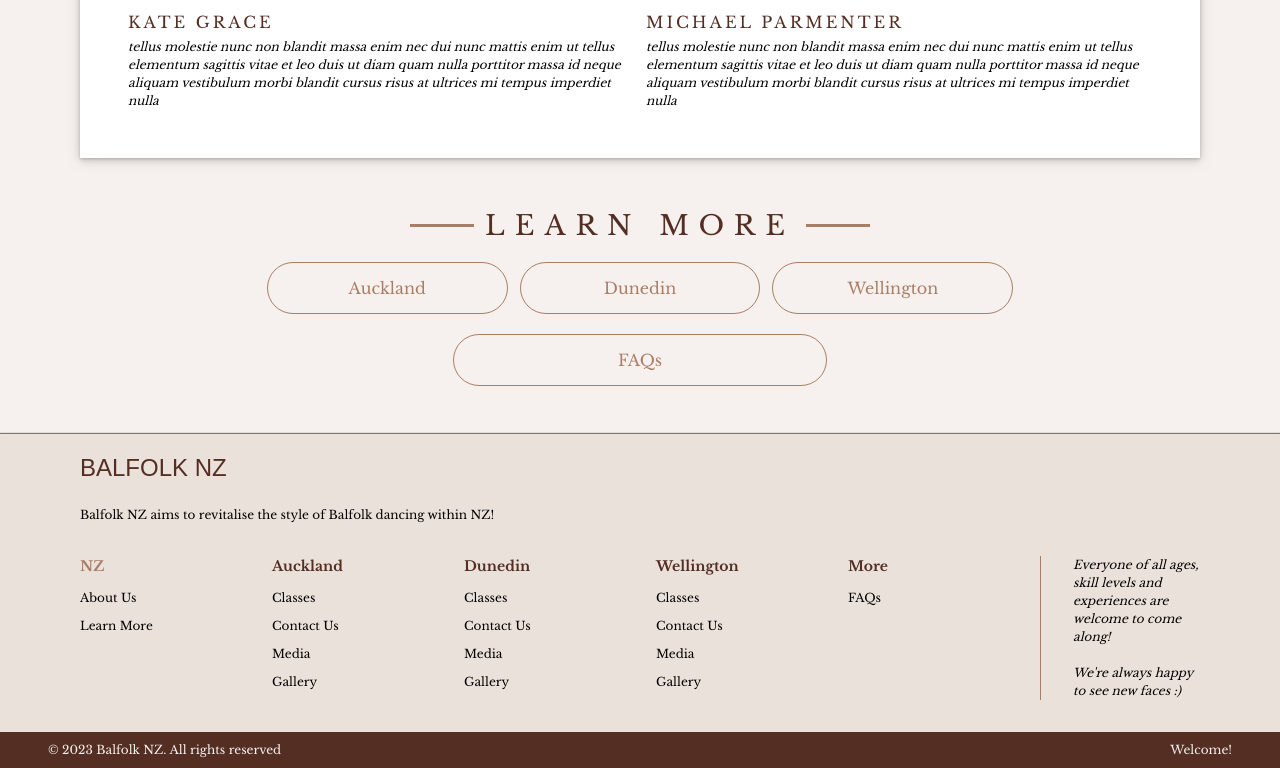
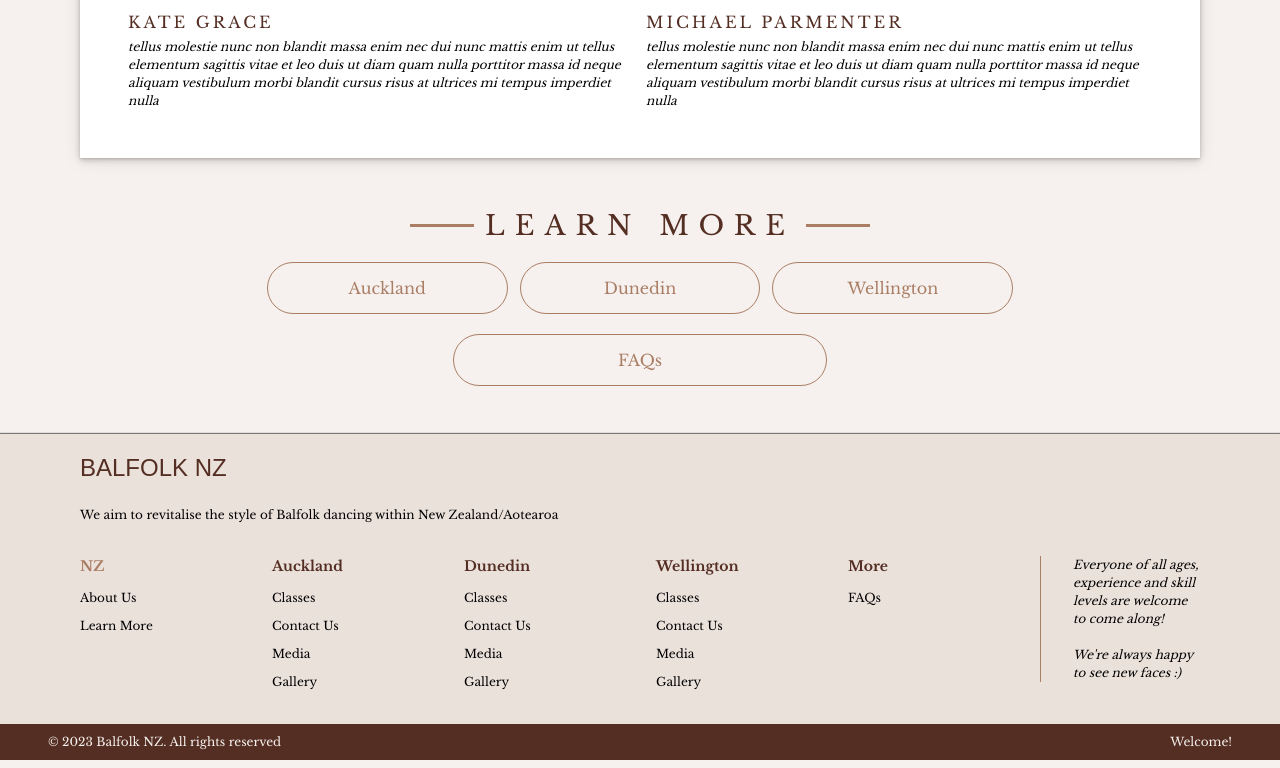
Before and after one commit to balfolknz/balfolk-nz, a Next.js app: page / in a window 1280 px wide. Shown: the part 1315-2083 px from the top of the page. Built offline with nearby package versions, Linux system fonts and the light colour scheme; a web font is replaced by a local one.

Commit message:
Changed footer text

```diff
--- a/components/layout/footer/Footer.tsx
+++ b/components/layout/footer/Footer.tsx
@@ -48,7 +48,7 @@ function Footer() {
                         <h2 className="logo">Balfolk NZ</h2>
                     </Link>
                     <p className="font-normal mt-5 md:text-start">
-                        Balfolk NZ aims to revitalise the style of Balfolk dancing within NZ!
+                        We aim to revitalise the style of Balfolk dancing within New Zealand/Aotearoa
                     </p>
                 </section>
             </section>
@@ -58,7 +58,7 @@ function Footer() {
                     return <FooterColumn title={footerLink.title} links={footerLink.links}></FooterColumn>
                 })}
                 <p className={`${styles.footer__links__final}`}>
-                    Everyone of all ages, skill levels and experiences are welcome to come along!
+                    Everyone of all ages, experience and skill levels are welcome to come along!
                     <br/><br/>
                     We're always happy to see new faces :)
                 </p>
--- a/styles/globals.scss
+++ b/styles/globals.scss
@@ -173,6 +173,7 @@ p {
   justify-content: center;
   letter-spacing: 10px !important;
   text-transform: uppercase;
+  text-align: center;
 
   &::before, &::after {
     content: "";
```
